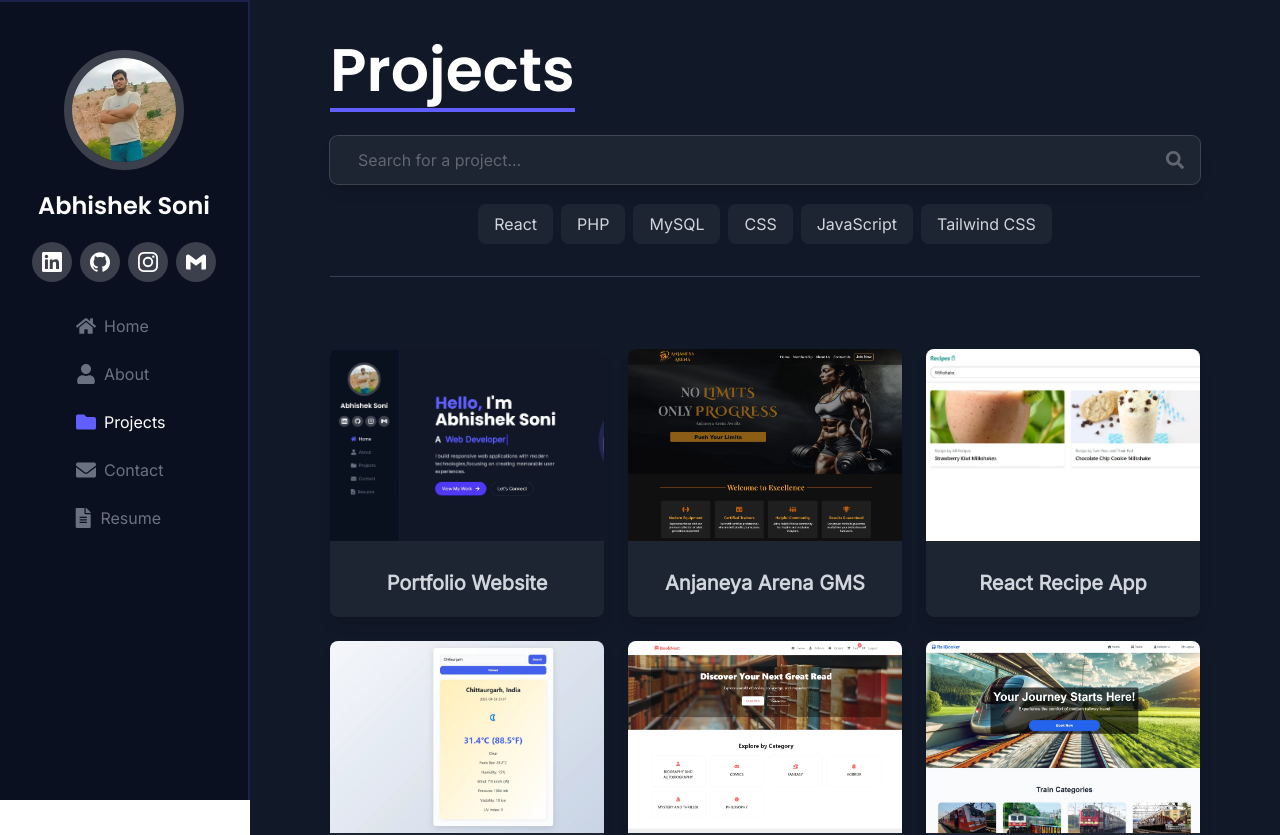
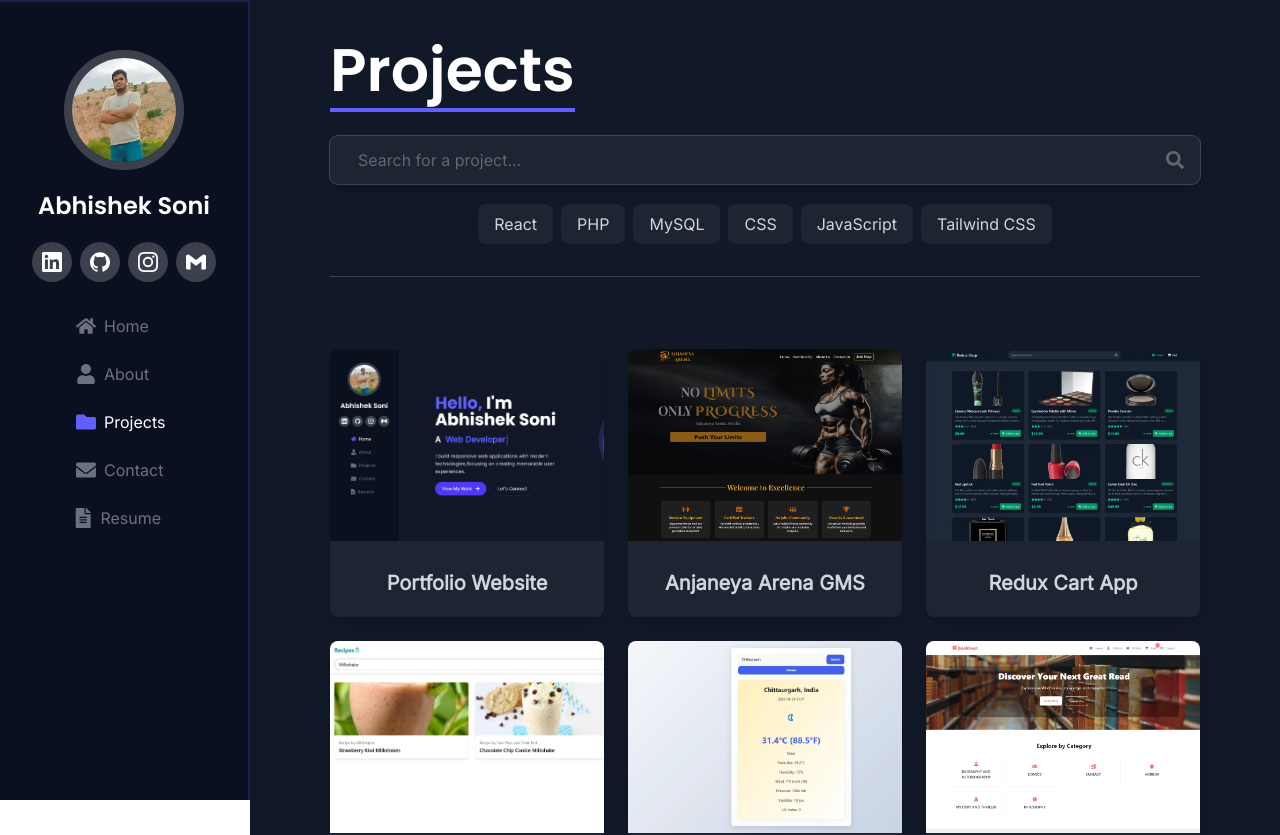
Before and after one commit to Abhishek-soni6904/Abhishek-Portfolio, a React (Vite) app: page /#/projects in a window 1280 px wide. Shown: the top 835 px of the page. Built offline with nearby package versions, Linux system fonts and the light colour scheme.

Commit message:
added a project

```diff
--- a/src/assets/projectsData.js
+++ b/src/assets/projectsData.js
@@ -7,7 +7,7 @@ const getImage = (filename) =>
 const projectData = [
   {
     name: "Portfolio Website",
-    techStack: ["React", "Vite", "Tailwind CSS"],
+    techStack: ["React", "Vite", "Tailwind CSS", "React Router Dom"],
     githubUrl: "https://github.com/Abhishek-soni6904/Abhishek-Portfolio",
     liveUrl: "https://abhishek-soni6904.github.io/Abhishek-Portfolio",
     summary:
@@ -30,6 +30,15 @@ const projectData = [
     summary:
       "A fitness center management system with membership tracking, transactions, announcements, and responsive dashboards for admins and members.",
     image: getImage("anjaneyaArena.webp"),
+  },
+  {
+    name: 'Redux Cart App',
+    techStack: ["React", "Redux", "Redux toolkit", "Vite", "Tailwind CSS", "React Router Dom"],
+    githubUrl: "https://github.com/Abhishek-soni6904/redux-cart-app",
+    liveUrl: "https://abhishek-soni6904.github.io/redux-cart-app/",
+    summary:
+      "A sleek and responsive e-commerce app built with React, Redux Toolkit, and Tailwind CSS — featuring cart management, product search, and persistent state with localStorage.",
+    image: getImage("redux-cart-app.webp")
   },
   {
     name: "React Recipe App",
```
Also changed, not shown: src/assets/images (1).png (added), src/assets/projectImages/redux-cart-app.webp (added).
